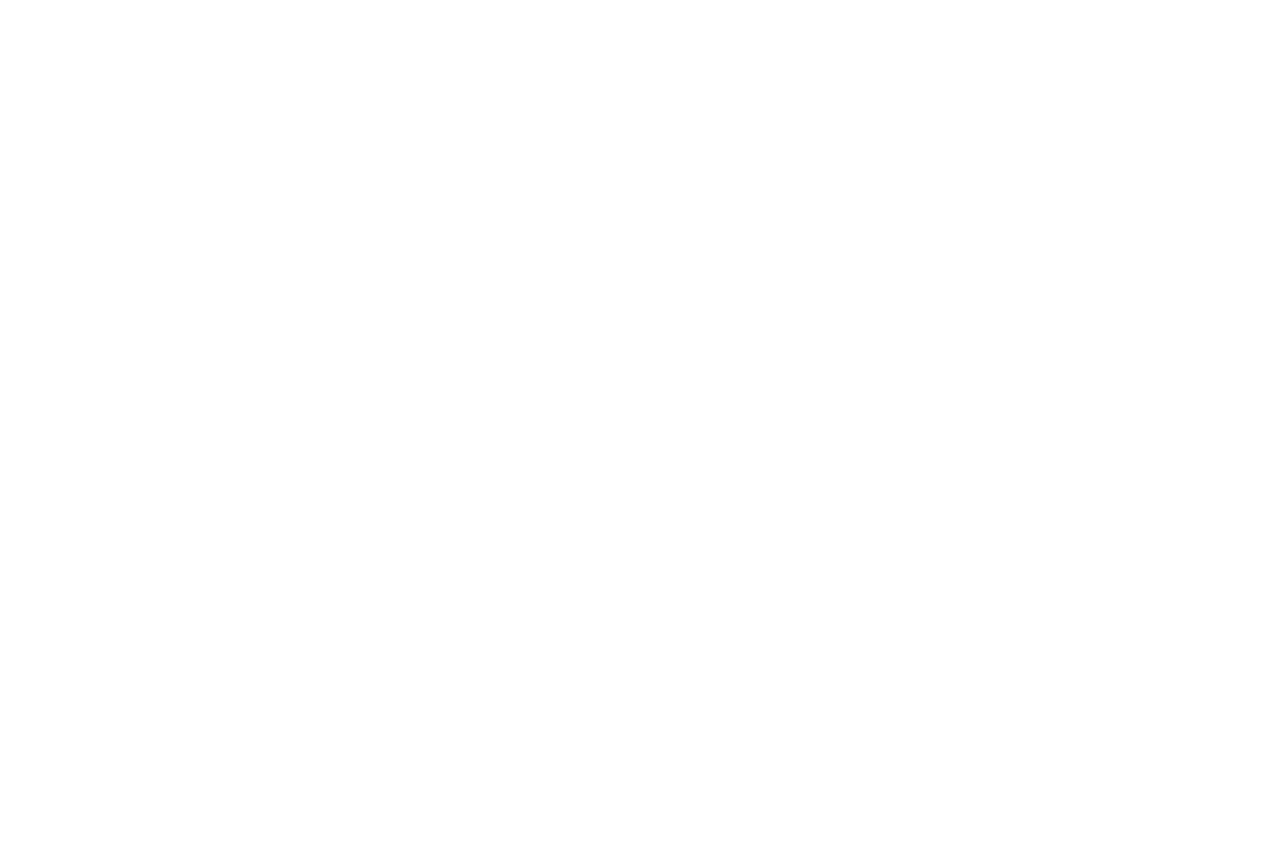
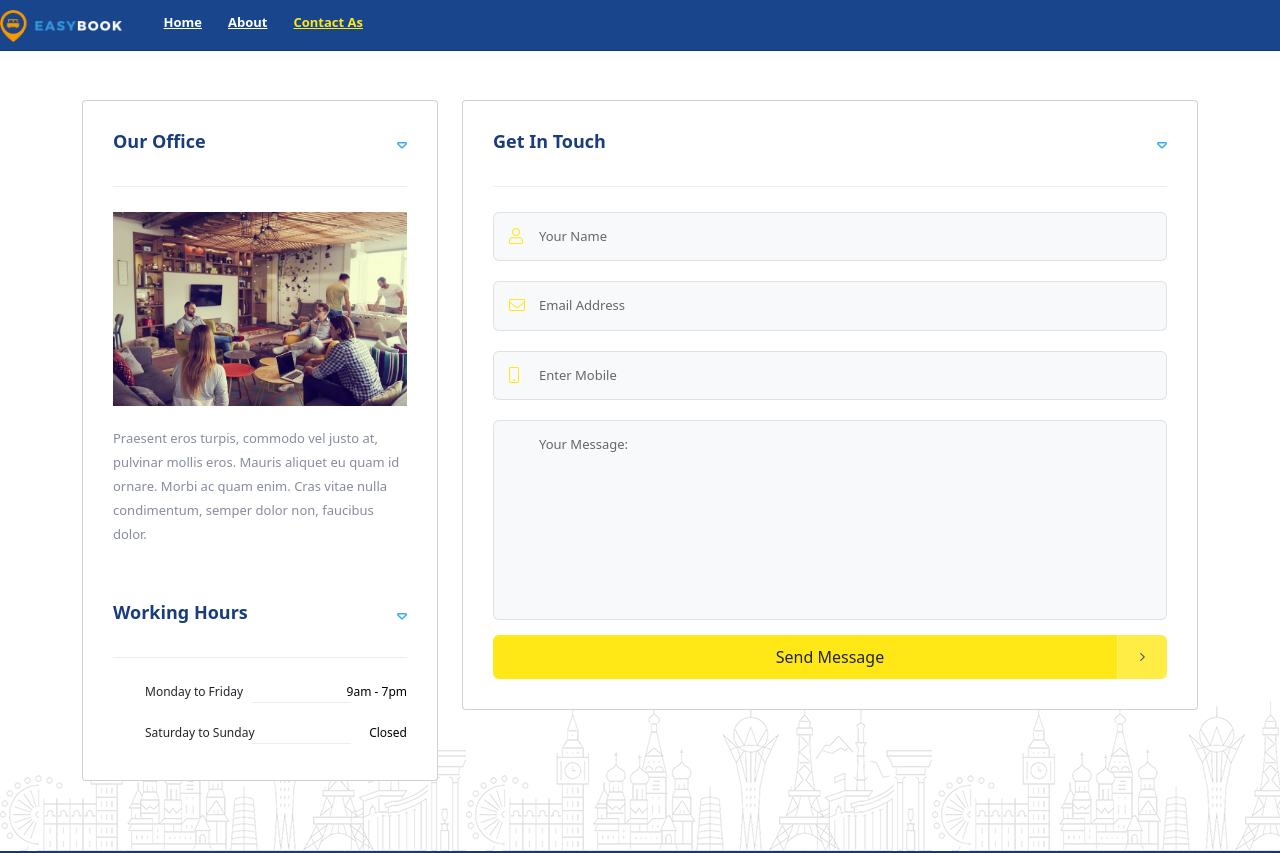
Before and after one commit to PanchalPrem/houseHuntWeb, an Angular app: page /contect in a window 1280 px wide. Before the commit this address led to /. Shown: the top 853 px of the page. Before the commit the page ends 800 px from the top, so only its background shows below. Built offline with nearby package versions, Linux system fonts and the light colour scheme.

Commit message:
add inquiry

```diff
--- a/src/app/app-routing.module.ts
+++ b/src/app/app-routing.module.ts
@@ -3,10 +3,12 @@ import { RouterModule, Routes } from '@angular/router';
 import { HomeComponent } from './component/home/home.component';
 import { HeaderComponent } from './shared-Component/header/header.component';
 import { AboutComponent } from './component/about/about.component';
+import { ContectComponent } from './component/contect/contect.component';
 
 const routes: Routes = [
   {path:'',component:HomeComponent},
-  {path:'about',component:AboutComponent}
+  {path:'about',component:AboutComponent},
+  {path:'contect',component:ContectComponent}
 ];
 
 @NgModule({
--- /dev/null
+++ b/src/app/component/contect/contect.component.css
@@ -0,0 +1,24 @@
+.list-single-main-item.fl-wrap ul>li span {
+  color: black;
+}
+button#submit {
+  background: #ffe816;
+  text-align: center;
+  width: 100%;
+  font-weight: 500;
+}
+.custom-form  textarea, .custom-form input[type="text"], .custom-form  input[type=email], .custom-form  input[type=password],   input[type=button] {
+  float: left;
+  border: 1px solid #bdb8b861;
+  background: #F7F9FB;
+  width: 100%;
+  padding: 14px 20px 14px 45px;
+  border-radius: 6px;
+  color: #666;
+  font-size: 13px;
+  /* -webkit-appearance: none; */
+}
+label i {
+  font-size: 16px !important;
+  line-height: 17px !important;
+}
--- /dev/null
+++ b/src/app/component/contect/contect.component.html
@@ -0,0 +1,92 @@
+
+ <app-header></app-header>
+
+  <div id="wrapper">
+      <div class="content">
+          <!-- <div class="map-view-wrap">
+              <div class="container">
+                  <div class="map-view-wrap_item">
+                      <div class="list-single-main-item-title fl-wrap">
+                          <h3>Contacts</h3>
+                      </div>
+                      <div class="box-widget-list mar-top">
+                          <ul>
+                              <li><span><i class="fal fa-map-marker"></i> Adress :</span> <a href="#">USA 27TH Brooklyn NY</a></li>
+                              <li><span><i class="fal fa-phone"></i> Phone :</span> <a href="#">+7(123)987654</a></li>
+                              <li><span><i class="fal fa-envelope"></i> Mail :</span> <a href="#">AlisaNoory@domain.com</a></li>
+                              <li><span><i class="fal fa-browser"></i> Website :</span> <a href="#">themeforest.net</a></li>
+                          </ul>
+                      </div>
+                      <div class="list-widget-social">
+                          <ul>
+                              <li><a href="#" target="_blank" ><i class="fab fa-facebook-f"></i></a></li>
+                              <li><a href="#" target="_blank"><i class="fab fa-twitter"></i></a></li>
+                              <li><a href="#" target="_blank" ><i class="fab fa-vk"></i></a></li>
+                              <li><a href="#" target="_blank" ><i class="fab fa-instagram"></i></a></li>
+                          </ul>
+                      </div>
+                  </div>
+              </div>
+          </div> -->
+          <!-- <div class="map-container fw-map2">
+              <div id="singleMap" data-latitude="40.7427837" data-longitude="-73.11445617675781"></div>
+          </div>
+          <div class="breadcrumbs-fs fl-wrap">
+              <div class="container">
+                  <div class="breadcrumbs fl-wrap"><a href="#">Home</a><a href="#">Pages</a><span>Contacts</span></div>
+              </div>
+          </div> -->
+          <section  id="sec1" class="grey-b lue-bg middle-padding">
+              <div class="container">
+                  <div class="row">
+                      <div class="col-md-4">
+                          <div class="list-single-main-item fl-wrap">
+                              <div class="list-single-main-item-title fl-wrap">
+                                  <h3>Our Office </h3>
+                              </div>
+                              <div class="list-single-main-media fl-wrap">
+                                  <img src="assets/images/all/8.jpg" alt="" class="respimg">
+                              </div>
+                              <p>Praesent eros turpis, commodo vel justo at, pulvinar mollis eros. Mauris aliquet eu quam id ornare. Morbi ac quam enim. Cras vitae nulla condimentum, semper dolor non, faucibus dolor.   </p>
+                              <div class="list-single-main-item-title fl-wrap mar-top">
+                                  <h3>Working Hours </h3>
+                              </div>
+                              <ul class="cat-item">
+                                  <li><a >Monday to Friday</a> <span>9am - 7pm</span></li>
+                                  <li><a >Saturday to Sunday </a> <span>Closed</span></li>
+                              </ul>
+                          </div>
+                      </div>
+                      <div class="col-md-8">
+                          <div class="list-single-main-item fl-wrap">
+                              <div class="list-single-main-item-title fl-wrap">
+                                  <h3>Get In Touch</h3>
+                              </div>
+                              <div id="contact-form">
+                                  <div id="message"></div>
+                                  <form  class="custom-form" >
+                                      <!-- <fieldset> -->
+                                          <label><i class="fal fa-user"></i></label>
+                                          <input type="text" name="name" id="name" placeholder="Your Name" value=""/>
+                                          <div class="clearfix"></div>
+                                          <label><i class="fal fa-envelope"></i>  </label>
+                                          <input type="text"  name="email" id="email" placeholder="Email Address" value=""/>
+                                          <label><i class="fal fa-mobile"></i>  </label>
+                                          <input type="text"  name="email" id="email" placeholder="Enter Mobile" value=""/>
+                                          <textarea name="comments"  id="comments" cols="40" rows="3" placeholder="Your Message:"></textarea>
+                                      <!-- </fieldset> -->
+                                      <button class="btn float-btn color2-bg" style="margin-top:15px;" id="submit">Send Message<i class="fal fa-angle-right"></i></button>
+                                  </form>
+                              </div>
+                              <!-- contact form  end-->
+                          </div>
+                      </div>
+                  </div>
+              </div>
+              <div class="section-decor"></div>
+          </section>
+          <!-- section end -->
+      </div>
+      <!-- content end-->
+  </div>
+<app-footer></app-footer>
--- /dev/null
+++ b/src/app/component/contect/contect.component.ts
@@ -0,0 +1,15 @@
+import { Component, OnInit } from '@angular/core';
+
+@Component({
+  selector: 'app-contect',
+  templateUrl: './contect.component.html',
+  styleUrls: ['./contect.component.css']
+})
+export class ContectComponent implements OnInit {
+
+  constructor() { }
+
+  ngOnInit(): void {
+  }
+
+}
--- a/src/app/shared-Component/header/header.component.html
+++ b/src/app/shared-Component/header/header.component.html
@@ -17,7 +17,7 @@
 
                       </li>
                       <li>
-                          <a routerLink="">Contact As</a>
+                          <a routerLink="/contect" routerLinkActive="act-link">Contact As</a>
                       </li>
 
                   </ul>
```
Also changed, not shown: src/app/app.module.ts (+7 -2 lines), src/assets/css/style.css, 1 other file (tests, documents, lock files or other folders).
